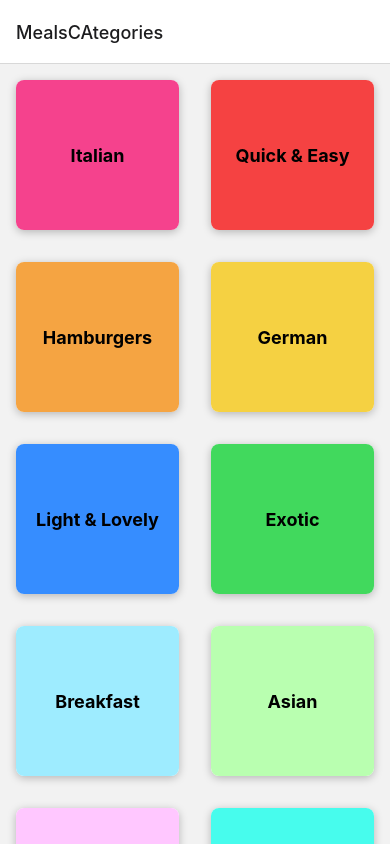
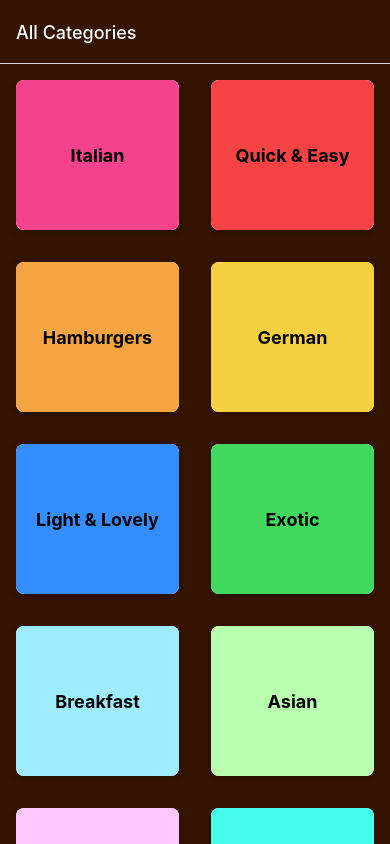
Before and after one commit to ilgiztemi/meals-app-react-native, a React Native app: screen / in a window 390 px wide. Built offline with nearby package versions, Linux system fonts and the light colour scheme.

Commit message:
added stylings to screen headers and backgrounds

```diff
--- a/App.js
+++ b/App.js
@@ -9,10 +9,10 @@ const Stack = createNativeStackNavigator();
 export default function App() {
   return (
     <>
-      <StatusBar style="dark" />
+      <StatusBar style="light" />
       <NavigationContainer>
-        <Stack.Navigator>
-          <Stack.Screen name="MealsCAtegories" component={ CategoriesScreen } />
+        <Stack.Navigator screenOptions={ { headerStyle: { backgroundColor: "#351401" }, headerTintColor: "white", contentStyle: { backgroundColor: "#351401" } } }>
+          <Stack.Screen name="MealsCAtegories" options={ { title: "All Categories" } } component={ CategoriesScreen } />
           <Stack.Screen name="MealsOverview" component={ MealsOverviewScreen } />
         </Stack.Navigator>
       </NavigationContainer>
```
